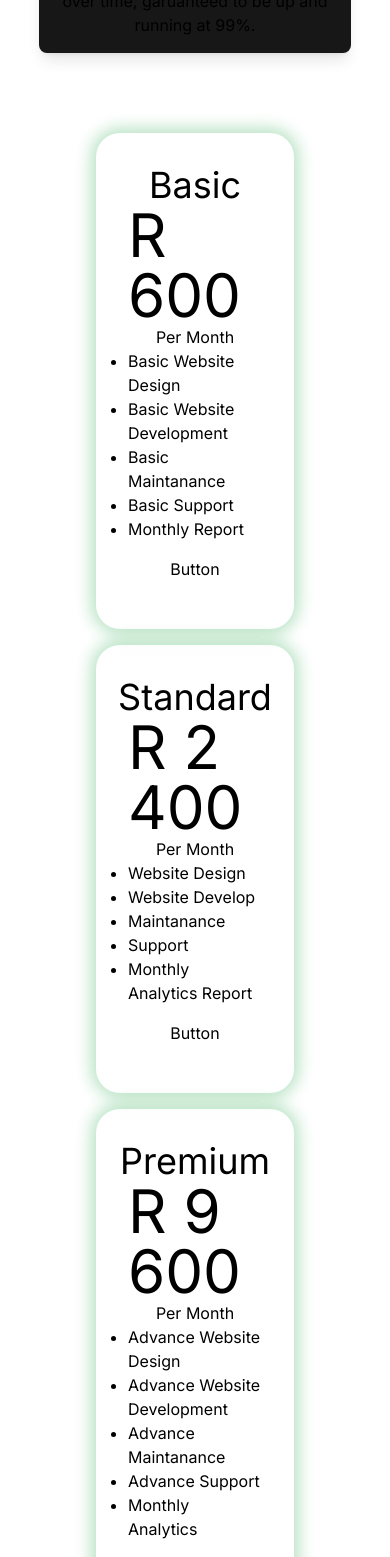
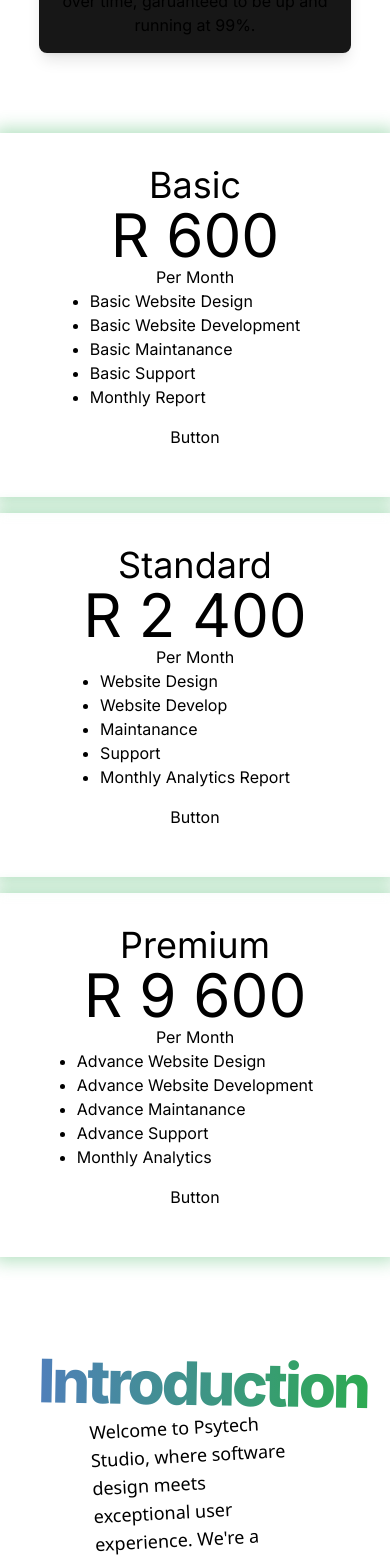
Before and after one commit to christiaan-fourie/psytech, a Next.js app: page / in a window 390 px wide. Shown: the part 1280-2837 px from the top of the page. Built offline with nearby package versions, Linux system fonts and the light colour scheme.

Commit message:
Update PriceCards.jsx

```diff
--- a/components/PriceCards/PriceCards.jsx
+++ b/components/PriceCards/PriceCards.jsx
@@ -2,8 +2,8 @@ import React from 'react'
 
 const PriceCards = () => {
   return (
-    <div className='flex flex-col gap-4 md:flex-row justify-around md:p-8 mx-24'>
-        <div className='flex flex-col justify-center md:w-1/3 items-center p-8 rounded-3xl shadow-[0_0_16px_5px_#2daa5255] backdrop-blur-sm'>
+    <div className='flex flex-col gap-4 md:flex-row justify-around md:p-8 md:mx-24'>
+        <div className='flex flex-col justify-center md:w-1/3 items-center p-8 md:rounded-3xl shadow-[0_0_16px_5px_#2daa5255] backdrop-blur-sm'>
           <h1 className='text-4xl'>Basic</h1>
           <h1 className='text-6xl'>R 600</h1>
           <p>Per Month</p>
@@ -16,7 +16,7 @@ const PriceCards = () => {
           </ul>
           <button className='p-2 m-2 rounded-md focus:outline-none focus:ring-2 focus:ring-[#2daa52]'>Button</button>
         </div>
-        <div className='flex flex-col justify-center items-center p-8 rounded-3xl shadow-[0_0_16px_5px_#2daa5255] backdrop-blur-sm'>
+        <div className='flex flex-col justify-center items-center p-8 md:rounded-3xl shadow-[0_0_16px_5px_#2daa5255] backdrop-blur-sm'>
           <h1 className='text-4xl'>Standard</h1>
           <h1 className='text-6xl'>R 2 400</h1>
           <p>Per Month</p>
@@ -29,7 +29,7 @@ const PriceCards = () => {
           </ul>
           <button className='p-2 m-2 rounded-md focus:outline-none focus:ring-2 focus:ring-[#2daa52]'>Button</button>
         </div>
-        <div className='flex flex-col justify-center items-center p-8 rounded-3xl shadow-[0_0_16px_5px_#2daa5255] backdrop-blur-sm'>
+        <div className='flex flex-col justify-center items-center p-8 md:rounded-3xl shadow-[0_0_16px_5px_#2daa5255] backdrop-blur-sm'>
           <h1 className='text-4xl'>Premium</h1>
           <h1 className='text-6xl'>R 9 600</h1>
           <p>Per Month</p>
```
